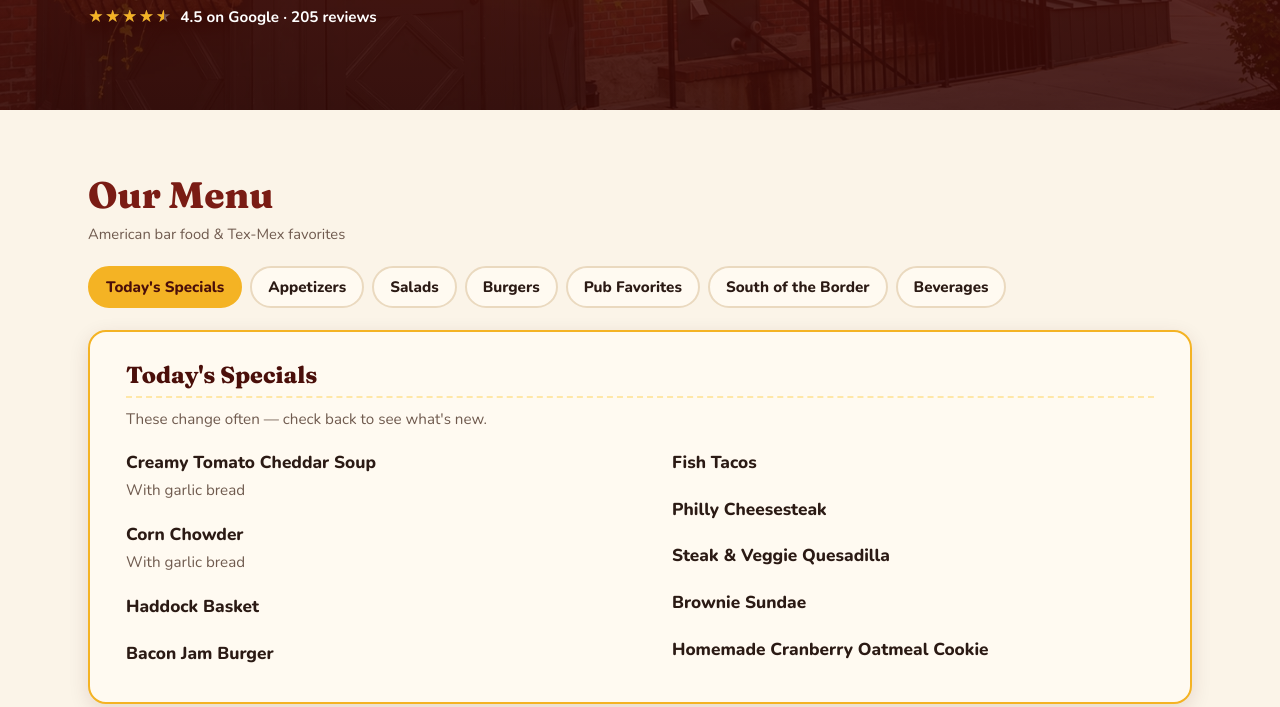
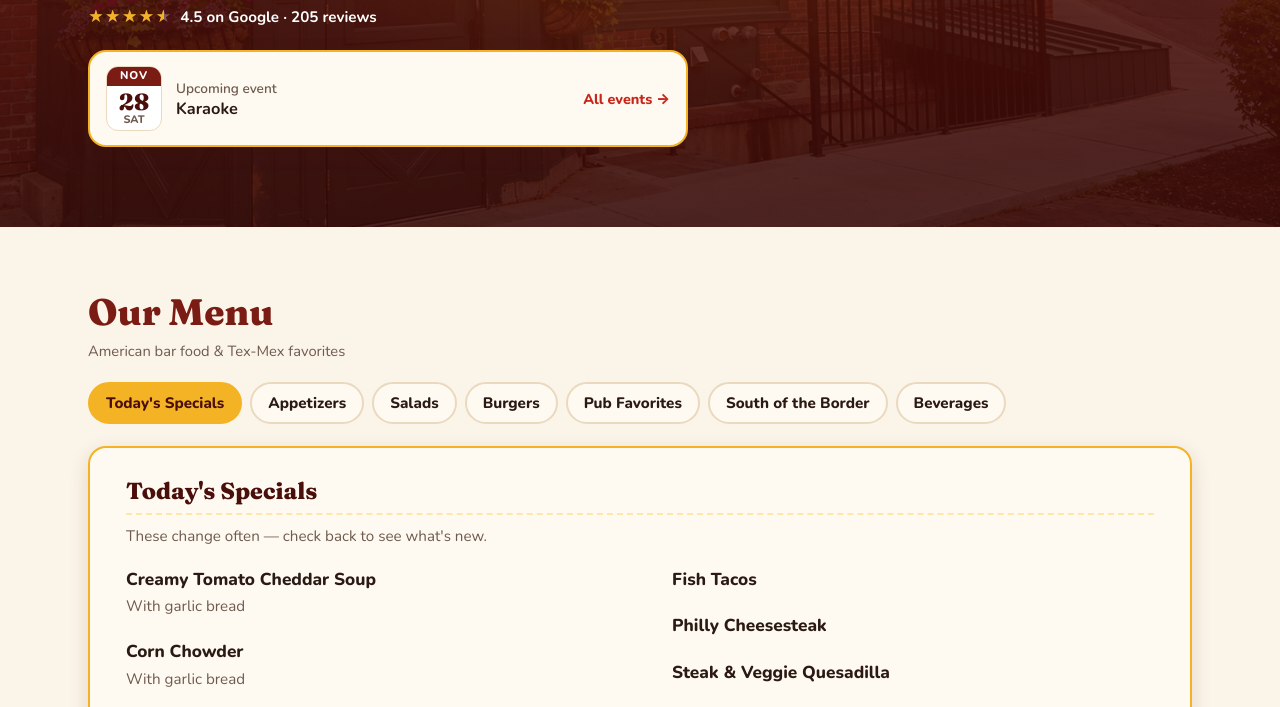
Before and after one commit to sherisplace/sherisplace.github.io, a plain HTML site: page index.html in a window 1280 px wide. Shown: the part 632-1339 px from the top of the page. Drawn offline with nearby package versions, Linux system fonts and the light colour scheme.

Commit message:
Added event: Karaoke (2026-11-28), from Sheri's specials app

```diff
--- a/index.html
+++ b/index.html
@@ -751,6 +751,7 @@ const EVENTS = [
   {"date":"2026-10-24","title":"Tarot Readings","lines":["7 – 9 PM"]},
   {"date":"2026-10-31","title":"Karaoke & Costume Party","lines":["With DJ Shirl","7 – 10 PM"]},
   {"date":"2026-11-01","title":"16 Year Anniversary Brunch","lines":["10 AM – 1 PM"]},
+  {"date":"2026-11-28","title":"Karaoke","lines":["7 – 9 PM","With DJ Shirley"]},
 ];
 /* EVENTS:END */
 
```
